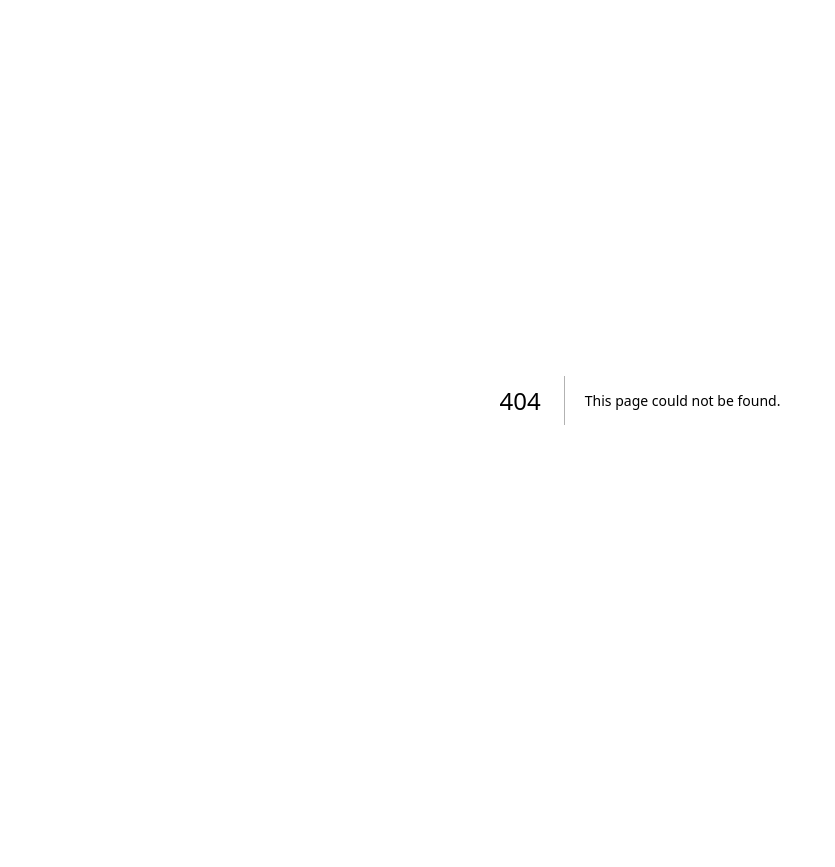
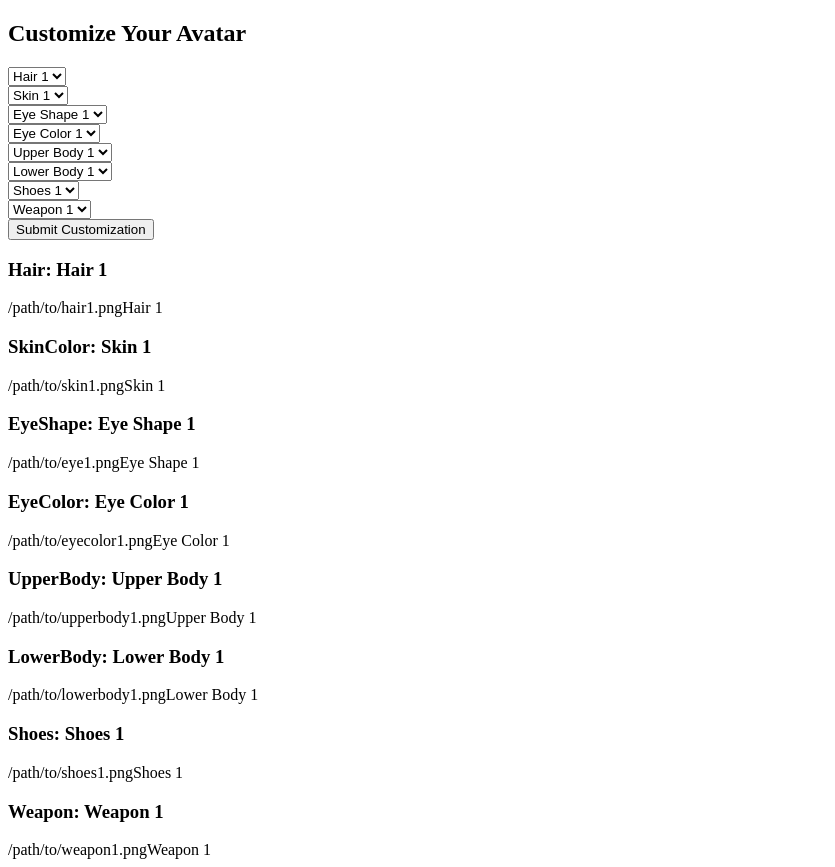
Before and after one commit to jeff-soriano/con-quest-next, a Next.js app: page /avatar in a window 1280 px wide. Before the commit this address had no page. Shown: the whole page, without its empty margins (0-835 px from the left). Before the commit the page ends 800 px from the top, so only its background shows below. Built offline with nearby package versions, Linux system fonts and the light colour scheme.

Commit message:
Add avatar customization page

```diff
--- /dev/null
+++ b/pages/avatar.tsx
@@ -0,0 +1,137 @@
+import {
+  AvatarCustomizationOptions,
+  CurrentlySelectedAvatarOptions,
+  CustomizationOption,
+} from '@/app/types'
+import React, { FormEvent, useState } from 'react'
+
+// dummy data for customization options
+const customizationOptions: AvatarCustomizationOptions = {
+  hair: [
+    { label: 'Hair 1', imageURL: '/path/to/hair1.png' },
+    { label: 'Hair 2', imageURL: '/path/to/hair2.png' },
+    { label: 'Hair 3', imageURL: '/path/to/hair3.png' },
+  ],
+  skinColor: [
+    { label: 'Skin 1', imageURL: '/path/to/skin1.png' },
+    { label: 'Skin 2', imageURL: '/path/to/skin2.png' },
+    { label: 'Skin 3', imageURL: '/path/to/skin3.png' },
+  ],
+  eyeShape: [
+    { label: 'Eye Shape 1', imageURL: '/path/to/eye1.png' },
+    { label: 'Eye Shape 2', imageURL: '/path/to/eye2.png' },
+    { label: 'Eye Shape 3', imageURL: '/path/to/eye3.png' },
+  ],
+  eyeColor: [
+    { label: 'Eye Color 1', imageURL: '/path/to/eyecolor1.png' },
+    { label: 'Eye Color 2', imageURL: '/path/to/eyecolor2.png' },
+    { label: 'Eye Color 3', imageURL: '/path/to/eyecolor3.png' },
+  ],
+  upperBody: [
+    { label: 'Upper Body 1', imageURL: '/path/to/upperbody1.png' },
+    { label: 'Upper Body 2', imageURL: '/path/to/upperbody2.png' },
+    { label: 'Upper Body 3', imageURL: '/path/to/upperbody3.png' },
+  ],
+  lowerBody: [
+    { label: 'Lower Body 1', imageURL: '/path/to/lowerbody1.png' },
+    { label: 'Lower Body 2', imageURL: '/path/to/lowerbody2.png' },
+    { label: 'Lower Body 3', imageURL: '/path/to/lowerbody3.png' },
+  ],
+  shoes: [
+    { label: 'Shoes 1', imageURL: '/path/to/shoes1.png' },
+    { label: 'Shoes 2', imageURL: '/path/to/shoes2.png' },
+    { label: 'Shoes 3', imageURL: '/path/to/shoes3.png' },
+  ],
+  weapon: [
+    { label: 'Weapon 1', imageURL: '/path/to/weapon1.png' },
+    { label: 'Weapon 2', imageURL: '/path/to/weapon2.png' },
+    { label: 'Weapon 3', imageURL: '/path/to/weapon3.png' },
+  ],
+}
+const AvatarCustomizationComponent: React.FC = () => {
+  const [selectedOptions, setSelectedOptions] =
+    useState<CurrentlySelectedAvatarOptions>({
+      hair: customizationOptions.hair[0],
+      skinColor: customizationOptions.skinColor[0],
+      eyeShape: customizationOptions.eyeShape[0],
+      eyeColor: customizationOptions.eyeColor[0],
+      upperBody: customizationOptions.upperBody[0],
+      lowerBody: customizationOptions.lowerBody[0],
+      shoes: customizationOptions.shoes[0],
+      weapon: customizationOptions.weapon[0],
+    })
+
+  const handleSelectChange = (
+    part: keyof AvatarCustomizationOptions,
+    selectedOption: CustomizationOption
+  ) => {
+    setSelectedOptions((prevOptions) => ({
+      ...prevOptions,
+      [part]: selectedOption,
+    }))
+  }
+
+  const handleSubmit = (event: FormEvent) => {
+    event.preventDefault() // Prevent the default form submission behavior
+    console.log('Selected Customization Options:', selectedOptions)
+    // Here you can also send this data to the backend or perform other actions
+  }
+
+  return (
+    <div className="avatar-customization">
+      <h2 className="text-xl font-bold">Customize Your Avatar</h2>
+      <form onSubmit={handleSubmit}>
+        {Object.entries(customizationOptions).map(
+          ([part, options]: [string, CustomizationOption[]]) => (
+            <div key={part} className="mb-4">
+              {/* ...Dropdowns and Current Selections... */}
+              <select
+                value={
+                  selectedOptions[part as keyof AvatarCustomizationOptions]
+                    .label
+                }
+                onChange={(e) => {
+                  const newOption = options.find(
+                    (option: CustomizationOption) =>
+                      option.label === e.target.value
+                  )
+                  if (newOption) {
+                    handleSelectChange(
+                      part as keyof AvatarCustomizationOptions,
+                      newOption
+                    )
+                  }
+                }}
+                className="shadow border rounded py-2 px-3 text-gray-700 leading-tight focus:outline-none focus:shadow-outline"
+              >
+                {options.map((option, index) => (
+                  <option key={index}>{option.label}</option>
+                ))}
+              </select>
+            </div>
+          )
+        )}
+        <button
+          type="submit"
+          className="bg-blue-500 hover:bg-blue-700 text-white font-bold py-2 px-4 rounded focus:outline-none focus:shadow-outline"
+        >
+          Submit Customization
+        </button>
+      </form>
+      {/* Display of current selections */}
+      <div className="current-selections">
+        {Object.entries(selectedOptions).map(([part, option]) => (
+          <div key={part}>
+            <h3>
+              {part.charAt(0).toUpperCase() + part.slice(1)}: {option.label}
+            </h3>
+            {option.imageURL}
+            {option.label}
+          </div>
+        ))}
+      </div>
+    </div>
+  )
+}
+
+export default AvatarCustomizationComponent
```
Also changed, not shown: app/types.tsx (+27 -0 lines).
